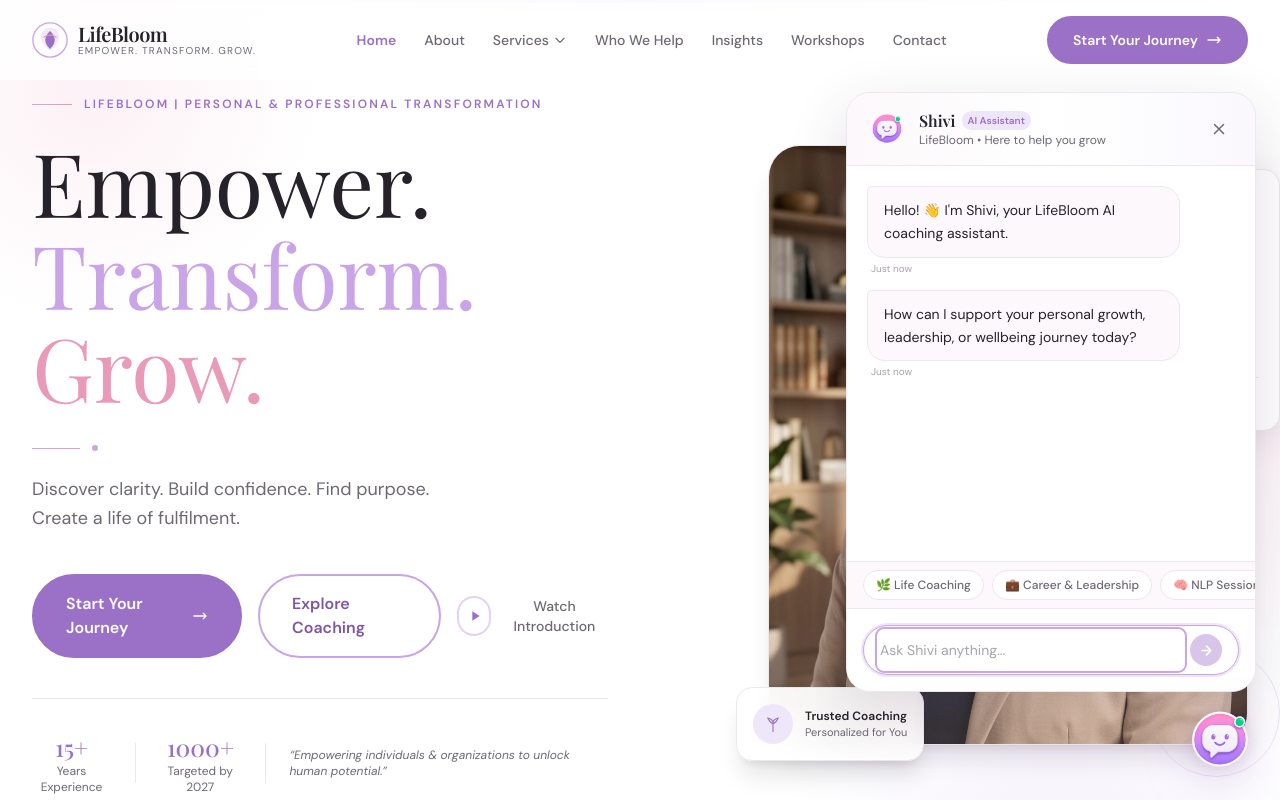
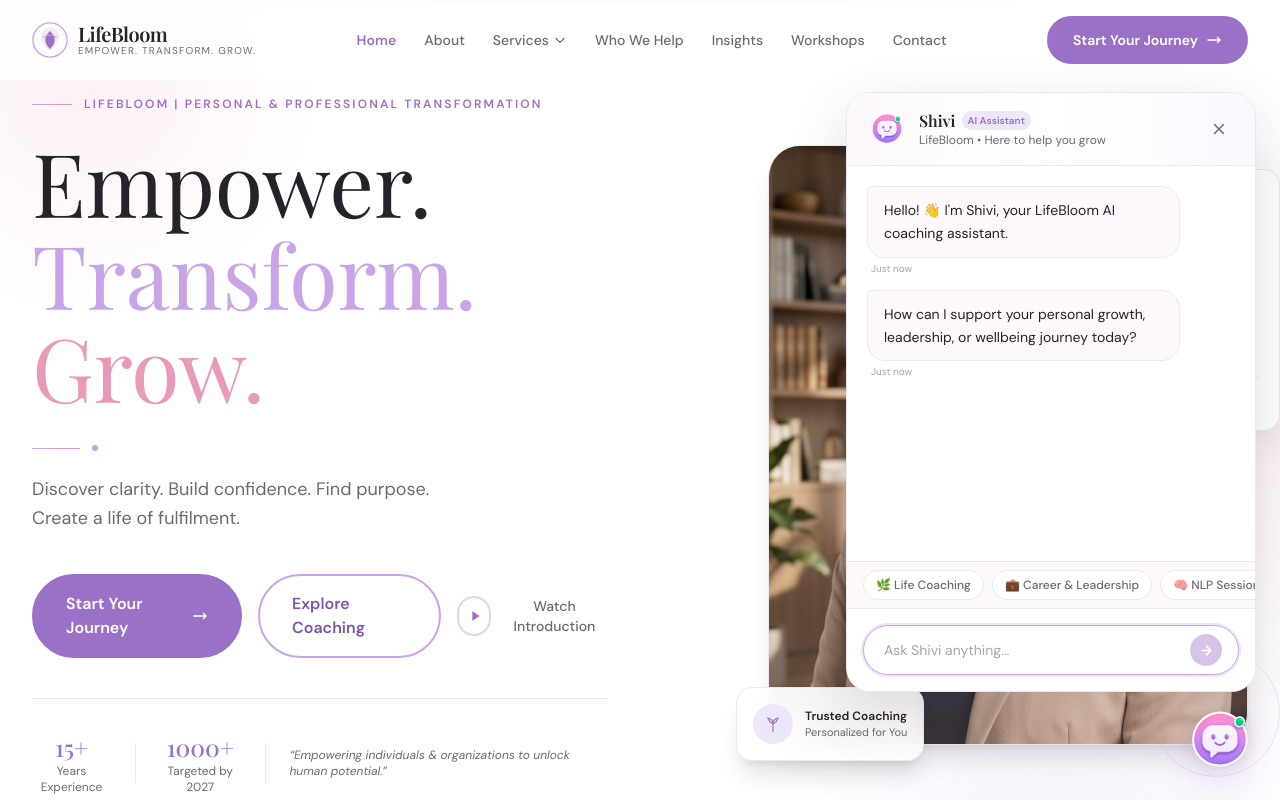
Before and after one commit to DreamtoProgram/LifeBloom, a Next.js app: page / in a window 1280 px wide. Both pictures are taken after a click on the button 1220 px from the left and 740 px from the top of the page. Shown: the top 800 px of the page. Built offline with nearby package versions, Linux system fonts and the light colour scheme; a web font is replaced by a local one.

Commit message:
fix: remove inner rectangular focus outline from chatbot text area

```diff
--- a/app/globals.css
+++ b/app/globals.css
@@ -111,10 +111,17 @@ body {
 }
 
 /* Focus ring */
-:focus-visible {
+:focus-visible:not(input):not(textarea):not(select) {
   outline: 2px solid var(--color-lavender-accent);
   outline-offset: 3px;
   border-radius: 4px;
+}
+
+input:focus,
+input:focus-visible,
+textarea:focus,
+textarea:focus-visible {
+  outline: none !important;
 }
 
 /* Text selection */
--- a/components/ui/ChatbotWidget.tsx
+++ b/components/ui/ChatbotWidget.tsx
@@ -310,7 +310,8 @@ export function ChatbotWidget() {
                 onChange={(e) => setInputValue(e.target.value)}
                 onKeyDown={handleKeyDown}
                 placeholder="Ask Shivi anything..."
-                className="flex-1 bg-transparent py-2 text-sm text-[#25222A] placeholder:text-[#6E6872]/60 focus:outline-none font-sans"
+                className="flex-1 bg-transparent py-2 px-1 text-sm text-[#25222A] placeholder:text-[#6E6872]/60 border-none outline-none focus:outline-none focus-visible:outline-none focus:ring-0 focus-visible:ring-0 shadow-none font-sans"
+                style={{ outline: 'none', boxShadow: 'none' }}
                 aria-label="Type your message to Shivi"
               />
               <button
```
